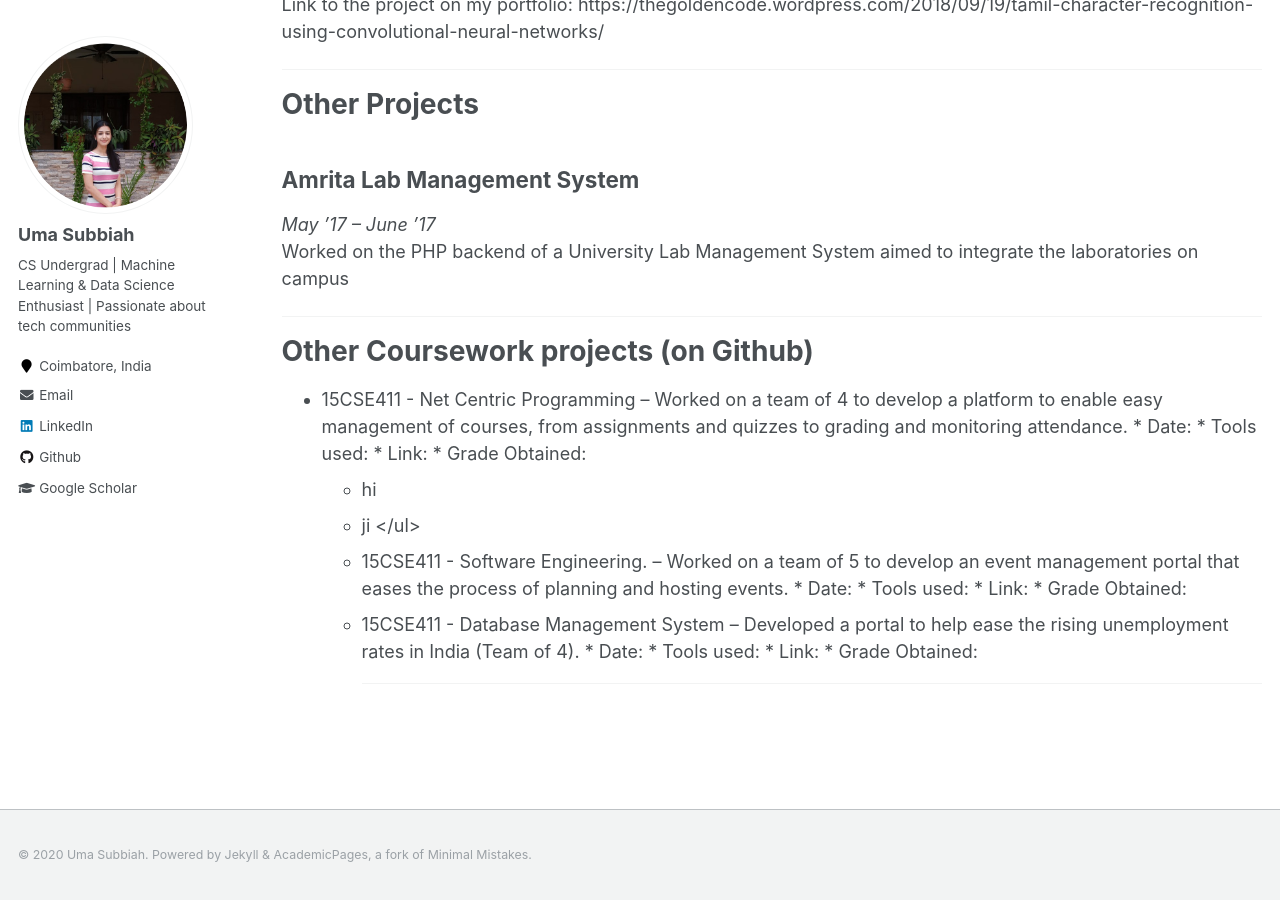
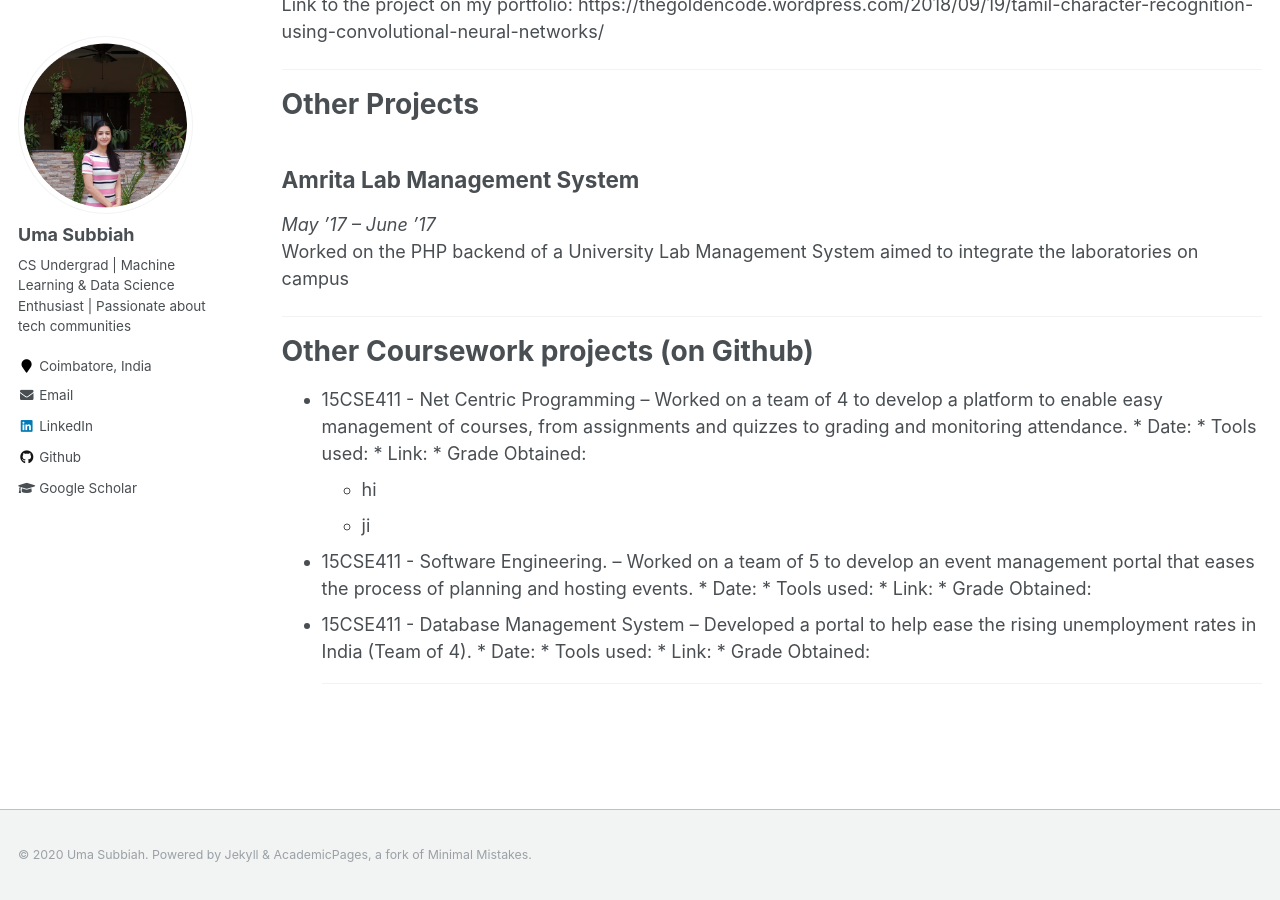
Before and after one commit to uma-subbiah/uma-subbiah.github.io, a Jekyll site: the page built from _pages/projects.md, in a window 1280 px wide and 900 px high, scrolled down 2996 px. Built offline with Jekyll 4.4.1, drawn with Linux system fonts in a browser that asks for light colours.

```diff
--- a/_pages/projects.md
+++ b/_pages/projects.md
@@ -108,10 +108,13 @@ Worked on the PHP backend of a University Lab Management System aimed to integra
 * Tools used:
 * Link:
 * Grade Obtained:
+
 <ul>
-<li> hi
-<li> ji
+<li> hi </li>
+
+<li> ji </li>
 </ul>
+
 <li> 15CSE411 - Software Engineering. – Worked on a team of 5 to develop an event management portal that eases the process of planning and hosting events.
 * Date:
 * Tools used:
```
